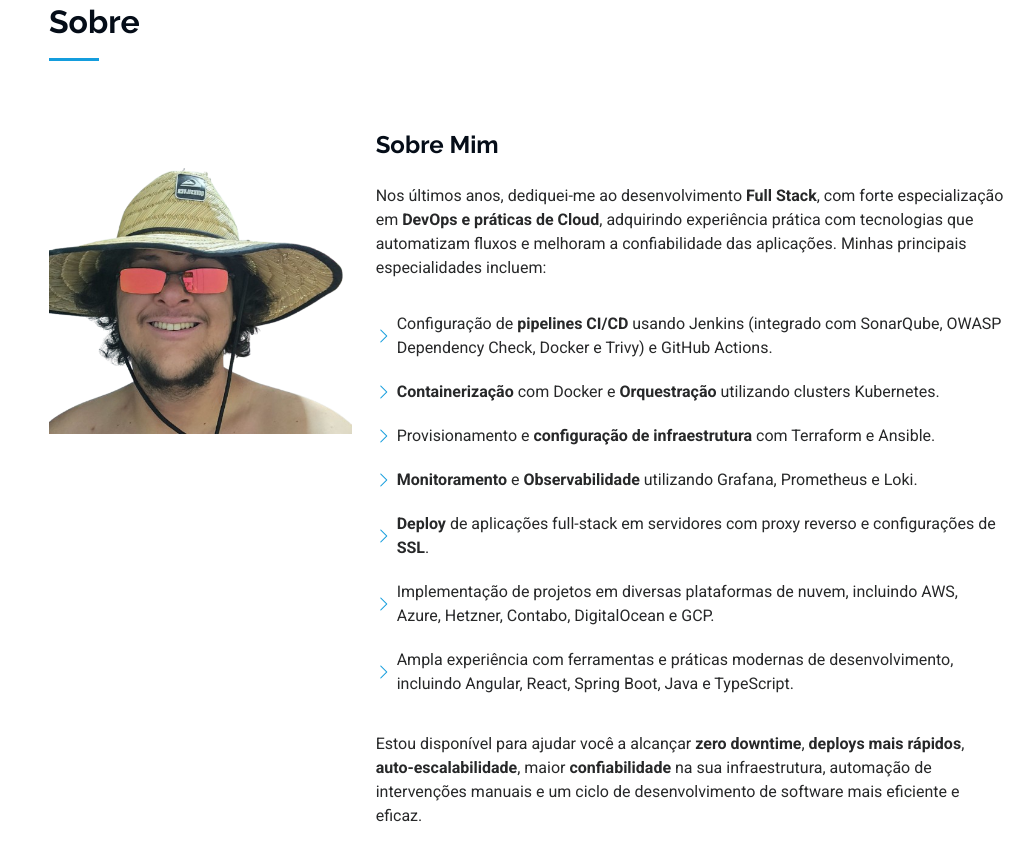
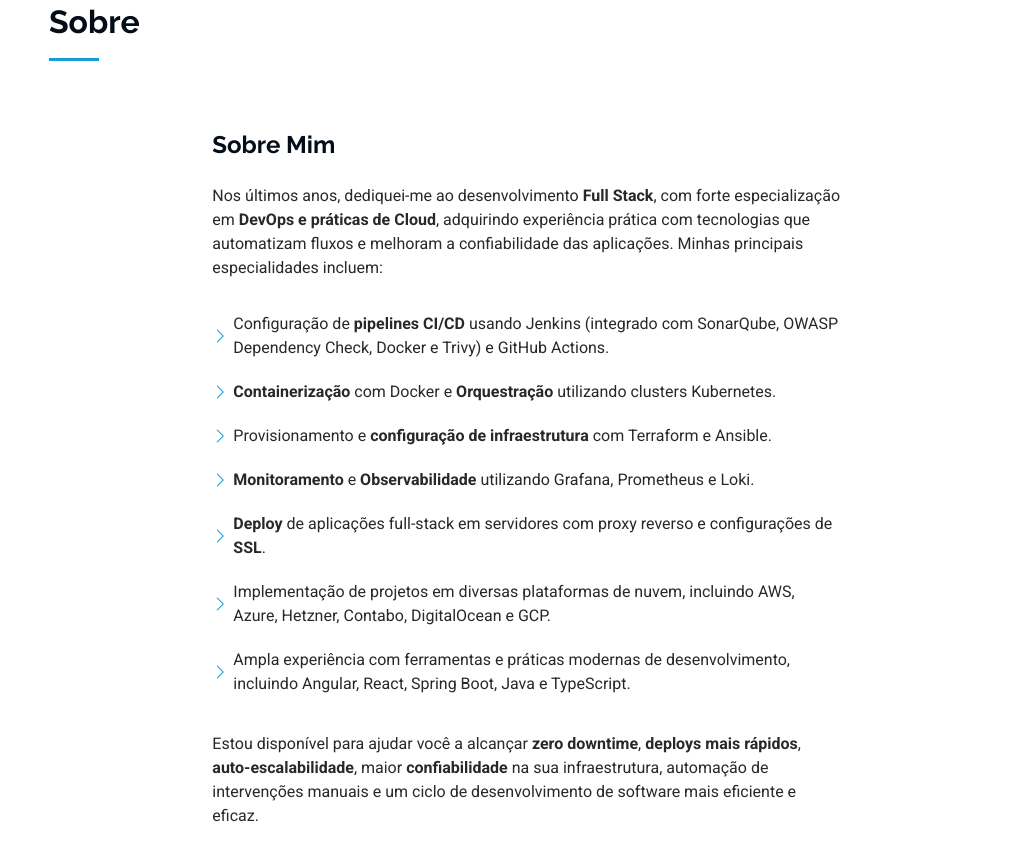
Before and after one commit to moraisgabriel16/MDS, a plain HTML site: page index.html in a window 1280 px wide. Shown: the part 857-1704 px from the top of the page, without its empty margins (263-1280 px from the left). Drawn offline with nearby package versions, Linux system fonts and the light colour scheme.

Commit message:
Atualizar o index.html

```diff
--- a/index.html
+++ b/index.html
@@ -116,9 +116,7 @@
           delivery pipelines. My focus as a DevOps engineer is on implementing practices that enable faster deployments,
           flawless orchestration, zero downtime, auto-scaling, auto-healing systems, proactive monitoring, and
           collaborations.>
-          <div class="col-lg-4">
-            <img src="assets/img/photo_5082417260613709906_y-removebg-preview.png" class="img-fluid" alt="" />
-          </div>
+
           <div class="col-lg-8 content">
             <h2>Sobre Mim</h2>
             <p class="py-3">
```
